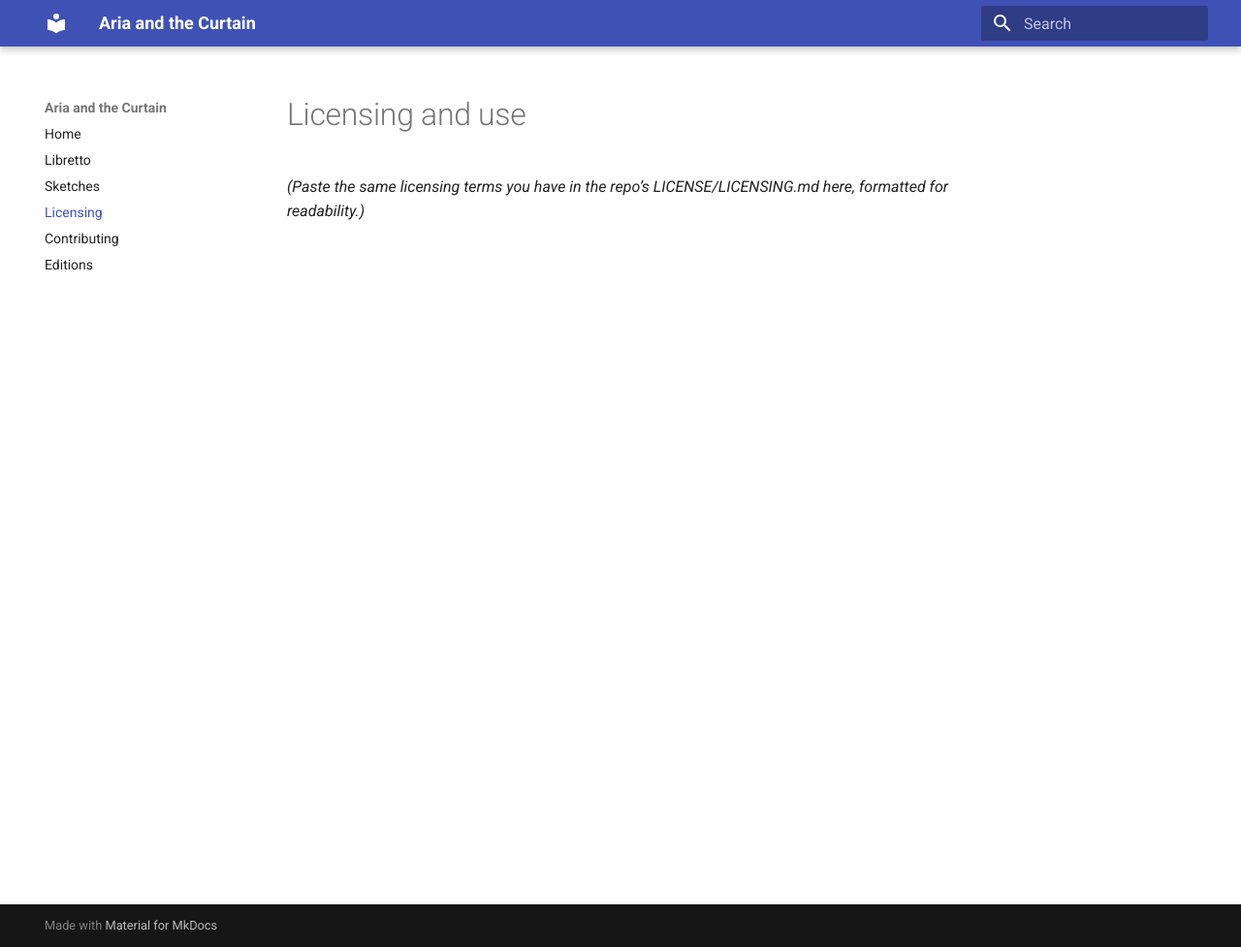
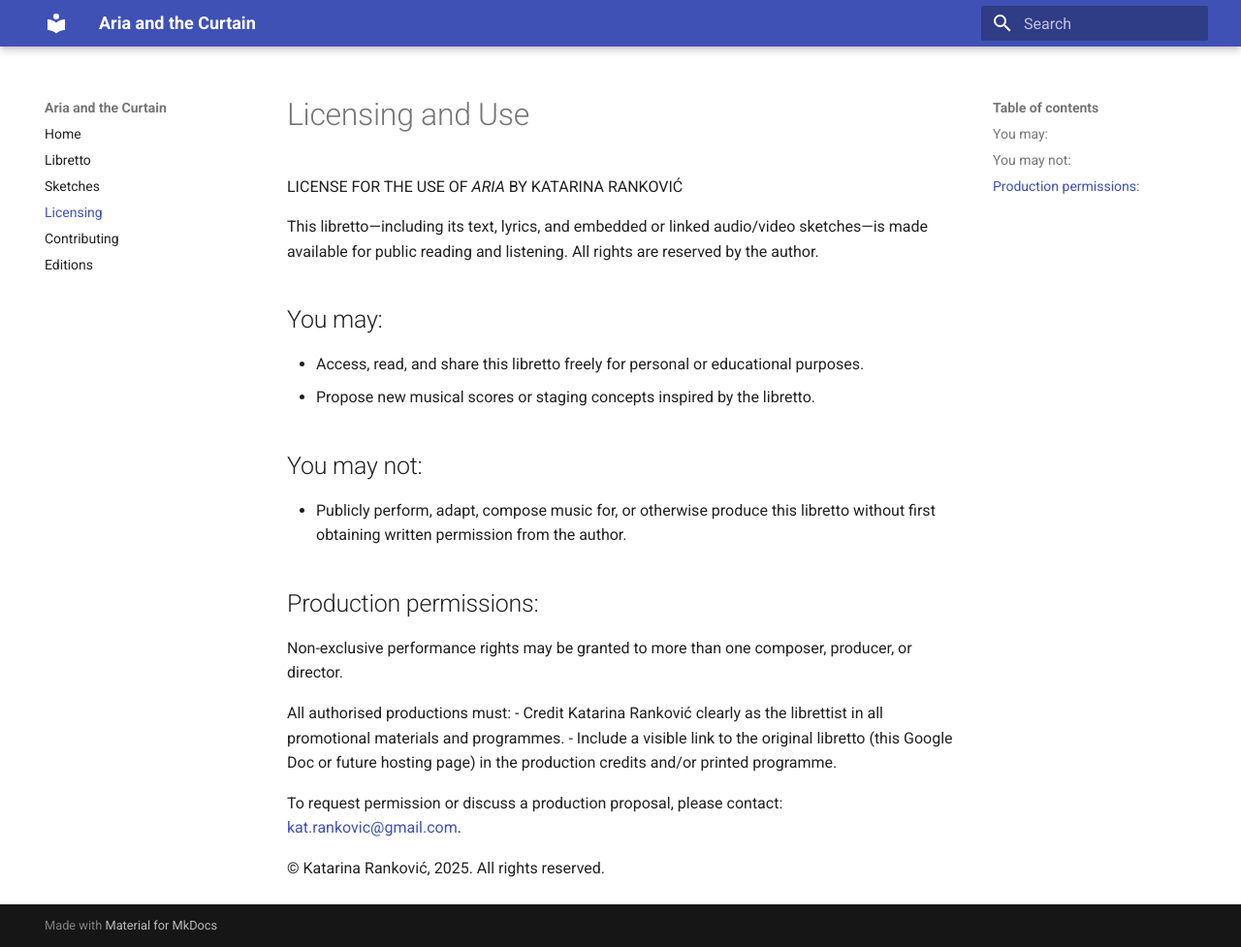
Before and after one commit to katarinarankovic/aria, an MkDocs documentation site: the page built from docs/licensing.md, in a window 1280 px wide and 977 px high. Shown: the whole window at 97% size. Built offline with MkDocs 1.6.1 and Material for MkDocs 9.7.7, drawn with Linux system fonts in a browser that asks for light colours.

Commit message:
Update licensing.md

```diff
--- a/docs/licensing.md
+++ b/docs/licensing.md
@@ -1,3 +1,20 @@
-# Licensing and use
+# Licensing and Use
 
-*(Paste the same licensing terms you have in the repo’s LICENSE/LICENSING.md here, formatted for readability.)*
+LICENSE FOR THE USE OF *ARIA* BY KATARINA RANKOVIĆ
+
+This libretto—including its text, lyrics, and embedded or linked audio/video sketches—is made available for public reading and listening. All rights are reserved by the author.
+## You may:
+- Access, read, and share this libretto freely for personal or educational purposes.
+- Propose new musical scores or staging concepts inspired by the libretto.
+## You may not:
+- Publicly perform, adapt, compose music for, or otherwise produce this libretto without first obtaining written permission from the author.
+## Production permissions:
+Non-exclusive performance rights may be granted to more than one composer, producer, or director.
+
+All authorised productions must:
+- Credit Katarina Ranković clearly as the librettist in all promotional materials and programmes.
+- Include a visible link to the original libretto (this Google Doc or future hosting page) in the production credits and/or printed programme.
+
+To request permission or discuss a production proposal, please contact: [kat.rankovic@gmail.com](mailto:kat.rankovic@gmail.com).
+
+© Katarina Ranković, 2025. All rights reserved.
```
